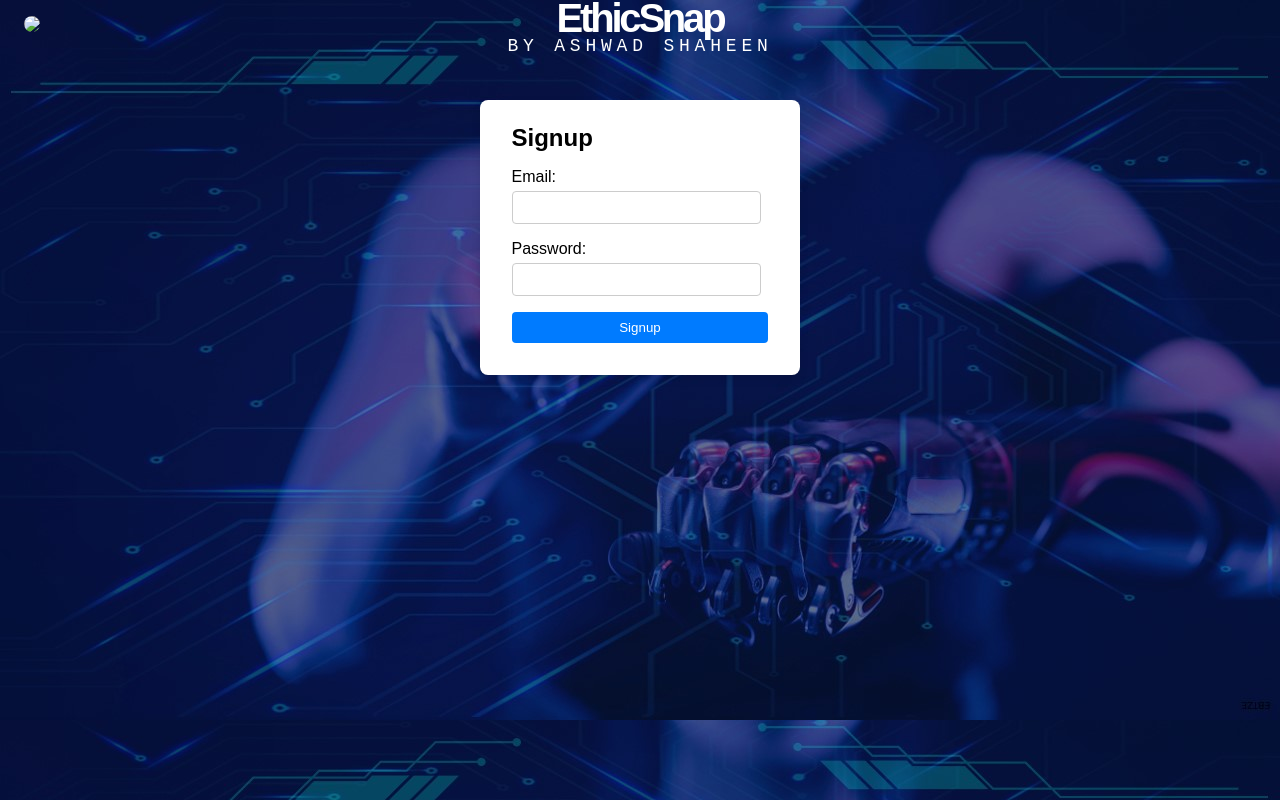
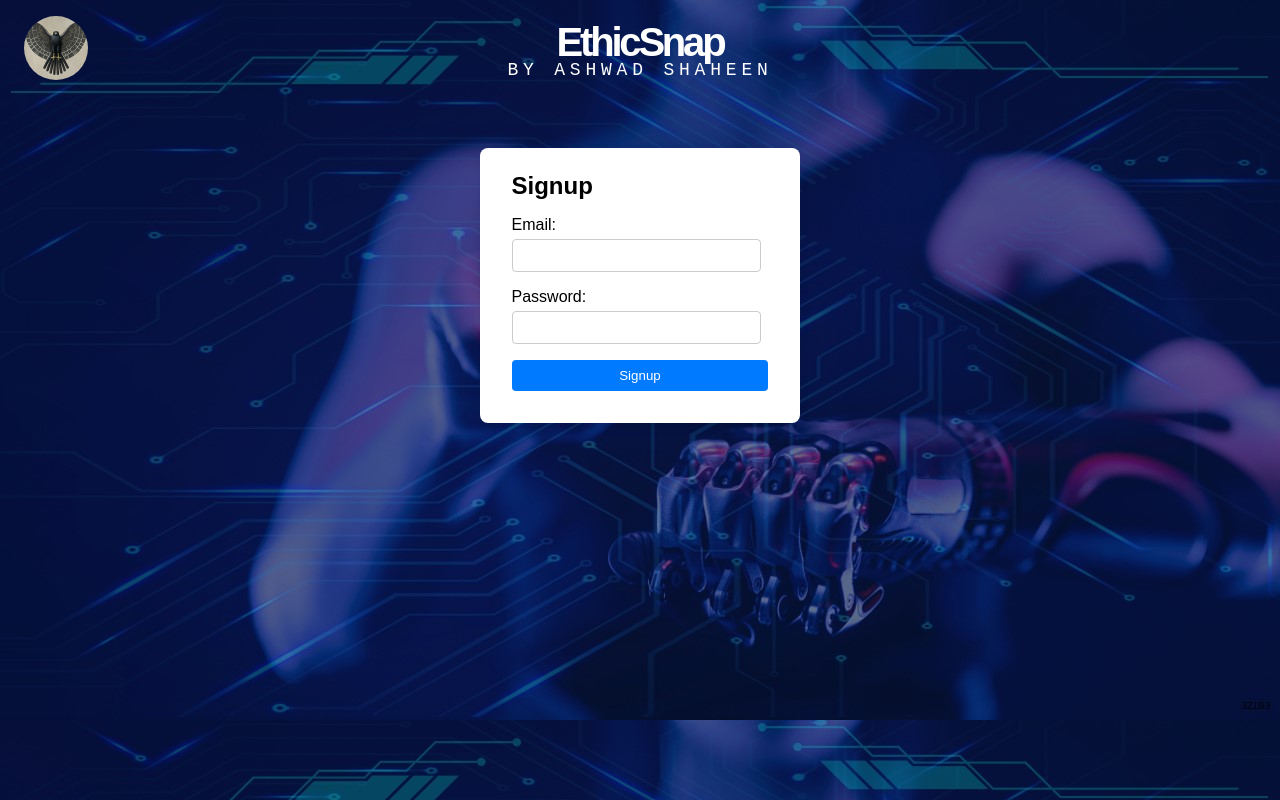
Before and after one commit to MOHD-SHAMOON-04/EthicSnap, a plain HTML site: page signup.html in a window 1280 px wide. Drawn offline with Linux system fonts and the light colour scheme; the site is published under a folder, as on GitHub Pages, so addresses that start at the root find nothing.

Commit message:
Update signup.html

```diff
--- a/signup.html
+++ b/signup.html
@@ -10,7 +10,7 @@
 
     <div class="top">
         <div class="left">
-            <a href="#"><img class="logo" src="/images/logo.jpg"></a>
+            <a href="#"><img class="logo" src="images/logo.jpg"></a>
         </div>
         <div class="center">
             <P class="ashwad">EthicSnap</P>
```
